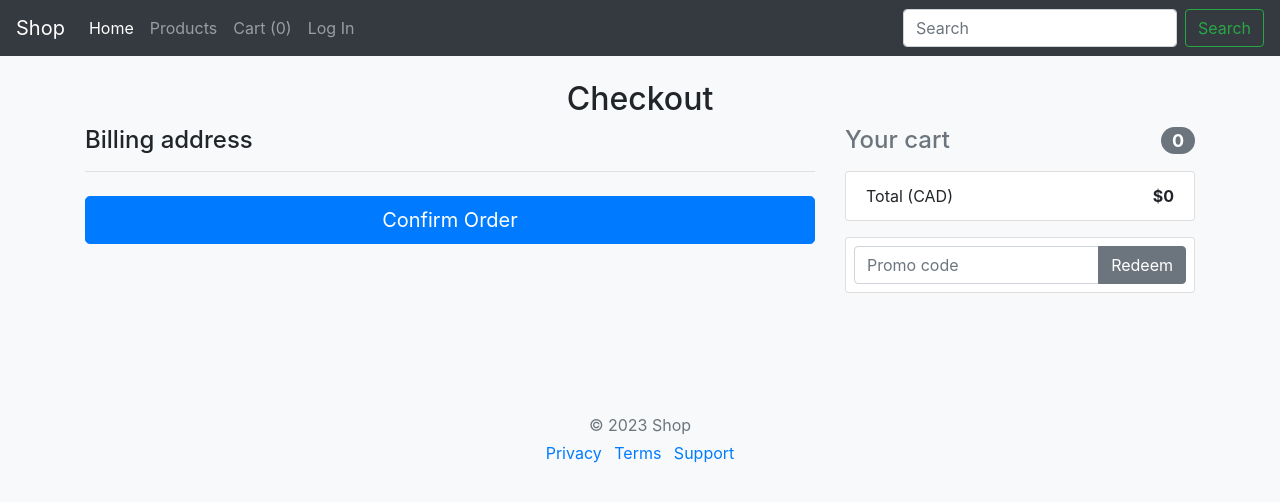
After one commit to PsychedelicMonkey/Shop, a Django app: page /cart/checkout/ in a window 1280 px wide. The commit adds this page. Shown: the top 502 px of the page. Run offline with Django 4.2, Linux system fonts and the light colour scheme; some libraries are stand-ins or nearby versions.

Commit message:
Custom payment flow

```diff
--- /dev/null
+++ b/app/cart/templates/cart/checkout.html
@@ -0,0 +1,83 @@
+{% extends "shop/base.html" %}
+{% load static %}
+
+{% block content %}
+<div class="py-y text-center">
+  <h2>Checkout</h2>
+</div>
+
+<div class="row">
+  <div class="col-md-4 order-md-2 mb-4">
+    <h4 class="d-flex justify-content-between align-items-center mb-3">
+      <span class="text-muted">Your cart</span>
+      <span class="badge badge-secondary badge-pill">{{ cart|length }}</span>
+    </h4>
+
+    <ul class="list-group mb-3">
+      {% for item in cart %}
+      {% with product=item.product %}
+      <li class="list-group-item d-flex justify-content-between lh-condensed">
+        <div>
+          <h6 class="my-0">{{ product.name }}</h6>
+          <small class="text-muted">Qty: {{ item.quantity }}</small>
+        </div>
+        <span class="text-muted ml-2">${{ item.total_price }}</span>
+      </li>
+      {% endwith %}
+      {% endfor %}
+
+      <li class="list-group-item d-flex justify-content-between">
+        <span>Total (CAD)</span>
+        <strong>${{ cart.get_total_price }}</strong>
+      </li>
+    </ul>
+
+    <form action="#" class="card p-2">
+      {% csrf_token %}
+
+      <div class="input-group">
+        <input type="text" name="" id="" class="form-control" placeholder="Promo code">
+        <div class="input-group-append">
+          <button type="submit" class="btn btn-secondary">Redeem</button>
+        </div>
+      </div>
+    </form>
+  </div>
+
+  <div class="col-md-8 order-md-1">
+    <h4 class="mb-3">Billing address</h4>
+
+    <form action="" method="post" id="payment-form">
+      {% csrf_token %}
+
+      <div id="link-authentication-element" class="mb-3"></div>
+
+      <div id="payment-element"></div>
+
+      <hr class="mb-4">
+
+      <button type="submit" id="submit" class="btn btn-primary btn-lg btn-block">
+        <span class="d-flex justify-content-center align-items-center">
+          <span id="spinner" class="spinner-border d-none" role="status">
+            <span class="sr-only">Loading....</span>
+          </span>
+          <span id="button-text">Confirm Order</span>
+        </span>
+      </button>
+    </form>
+  </div>
+</div>
+
+{% include 'partials/footer.html' %}
+{% endblock %}
+
+{% block scripts %}
+<script src="https://js.stripe.com/v3/"></script>
+<script src="{% static 'js/checkout.js' %}"></script>
+<script defer>
+  const stripe = Stripe("{{ stripe_client_key }}");
+
+  initialize("{% url 'create-payment' %}");
+  checkStatus();
+</script>
+{% endblock %}
--- /dev/null
+++ b/app/cart/templates/cart/success.html
@@ -0,0 +1,6 @@
+{% extends "shop/base.html" %}
+
+{% block content %}
+<h1>Success</h1>
+<p>Your order has been placed!</p>
+{% endblock %}
--- a/app/cart/urls.py
+++ b/app/cart/urls.py
@@ -4,6 +4,8 @@ from . import views
 urlpatterns = [
     path('', views.cart_detail, name='cart-detail'),
     path('checkout/', views.checkout, name='checkout'),
+    path('create-payment/', views.create_payment, name='create-payment'),
+    path('success/', views.success, name='success'),
     path('add/<int:product_id>/', views.cart_add, name='cart-add'),
     path('remove/<int:product_id>/', views.cart_remove, name='cart-remove'),
 ]
--- a/app/cart/views.py
+++ b/app/cart/views.py
@@ -1,4 +1,6 @@
 from django.conf import settings
+from django.http import Http404
+from django.http.response import JsonResponse
 from django.shortcuts import render, redirect, get_object_or_404
 from django.views.decorators.http import require_POST
 from shop.models import Product
@@ -7,33 +9,36 @@ from .forms import CartAddProductForm
 import stripe
 
 
-@require_POST
 def checkout(request):
-    try:
-        cart = Cart(request)
-        line_items = []
-        for item in cart:
-            line_items.append({
-                'price_data': {
-                    'currency': 'cad',
-                    'product_data': {
-                        'name': item['product'].name,
-                    },
-                    'unit_amount': int(item['price'] * 100),
-                },
-                'quantity': item['quantity'],
+    cart = Cart(request)
+    return render(request, 'cart/checkout.html', {'cart': cart, 'stripe_client_key': settings.STRIPE_CLIENT_KEY})
+
+
+def create_payment(request):
+    if request.method == 'POST':
+        try:
+            cart = Cart(request)
+            stripe.api_key = settings.STRIPE_SECRET_KEY
+
+            total_price = int(cart.get_total_price() * 100)
+
+            intent = stripe.PaymentIntent.create(
+                amount=total_price,
+                currency='cad',
+            )
+
+            return JsonResponse({
+                'clientSecret': intent['client_secret'],
             })
+        except Exception as e:
+            return JsonResponse({'error': str(e)})
+    raise Http404
 
-        stripe.api_key = settings.STRIPE_SECRET_KEY
-        checkout_session = stripe.checkout.Session.create(
-            line_items=line_items,
-            mode='payment',
-            success_url='http://localhost:8000/success.html',
-            cancel_url='http://localhost:8000/cart/'
-        )
-        return redirect(checkout_session.url)
-    except Exception as e:
-        print(str(e))
+
+def success(request):
+    cart = Cart(request)
+    cart.clear()
+    return render(request, 'cart/success.html')
 
 
 def cart_detail(request):
--- a/app/shop/templates/shop/base.html
+++ b/app/shop/templates/shop/base.html
@@ -36,5 +36,6 @@
 <script src="https://cdn.jsdelivr.net/npm/jquery@3.5.1/dist/jquery.slim.min.js" integrity="sha384-DfXdz2htPH0lsSSs5nCTpuj/zy4C+OGpamoFVy38MVBnE+IbbVYUew+OrCXaRkfj" crossorigin="anonymous"></script>
 <script src="https://cdn.jsdelivr.net/npm/popper.js@1.16.1/dist/umd/popper.min.js" integrity="sha384-9/reFTGAW83EW2RDu2S0VKaIzap3H66lZH81PoYlFhbGU+6BZp6G7niu735Sk7lN" crossorigin="anonymous"></script>
 <script src="https://cdn.jsdelivr.net/npm/bootstrap@4.6.2/dist/js/bootstrap.min.js" integrity="sha384-+sLIOodYLS7CIrQpBjl+C7nPvqq+FbNUBDunl/OZv93DB7Ln/533i8e/mZXLi/P+" crossorigin="anonymous"></script>
+{% block scripts %}{% endblock %}
 </body>
 </html>
--- /dev/null
+++ b/app/static/js/checkout.js
@@ -0,0 +1,98 @@
+const form = document.querySelector('#payment-form');
+
+form.addEventListener('submit', handleSubmit);
+
+let elements;
+let emailAddress = '';
+
+async function initialize(url) {
+    const res = await fetch(url, {
+        method: 'POST',
+        headers: {
+            'Content-Type': 'application/json',
+            'X-CSRFToken': form.elements[name='csrfmiddlewaretoken'].value,
+        },
+        credentials: 'same-origin',
+    });
+    const { clientSecret } = await res.json();
+
+    const appearance = {
+        theme: 'stripe',
+    };
+
+    elements = stripe.elements({ appearance, clientSecret });
+
+    const linkAuthenticationElement = elements.create('linkAuthentication');
+    linkAuthenticationElement.mount('#link-authentication-element');
+
+    linkAuthenticationElement.on('change', (event) => {
+        emailAddress = event.value.email;
+    });
+
+    const paymentElementOptions = {
+        layout: 'tabs',
+    };
+
+    const paymentElement = elements.create('payment', paymentElementOptions);
+    paymentElement.mount('#payment-element');
+}
+
+async function handleSubmit(e) {
+    e.preventDefault();
+    setLoading(true);
+
+    const { error } = await stripe.confirmPayment({
+        elements,
+        confirmParams: {
+            return_url: 'http://localhost:8000/cart/success/',
+            receipt_email: emailAddress,
+        },
+    });
+
+    if (error.type === 'card_error' || error.type === 'validation_error') {
+        alert(error.message);
+    } else {
+        alert('An unexpected error occurred.');
+    }
+
+    setLoading(false);
+}
+
+async function checkStatus() {
+    const clientSecret = new URLSearchParams(window.location.search).get(
+        'payment_intent_client_secret'
+    );
+
+    if (!clientSecret) {
+        return;
+    }
+
+    const { paymentIntent } = await stripe.retrievePaymentIntent(clientSecret);
+
+    switch (paymentIntent.status) {
+        case "succeeded":
+            alert("Payment succeeded!");
+            break;
+        case "processing":
+            alert("Your payment is processing.");
+            break;
+        case "requires_payment_method":
+            alert("Your payment was not successful, please try again.");
+            break;
+        default:
+            alert("Something went wrong");
+            break;
+    }
+}
+
+function setLoading(isLoading) {
+    if (isLoading) {
+        document.querySelector('#submit').disabled = true;
+        document.querySelector('#spinner').classList.remove('d-none');
+        document.querySelector('#button-text').classList.add('d-none');
+    } else {
+        document.querySelector('#submit').disabled = false;
+        document.querySelector('#spinner').classList.add('d-none');
+        document.querySelector('#button-text').classList.remove('d-none');
+    }
+}
```
Also changed, not shown: app/cart/templates/cart/detail.html (+1 -6 lines).
